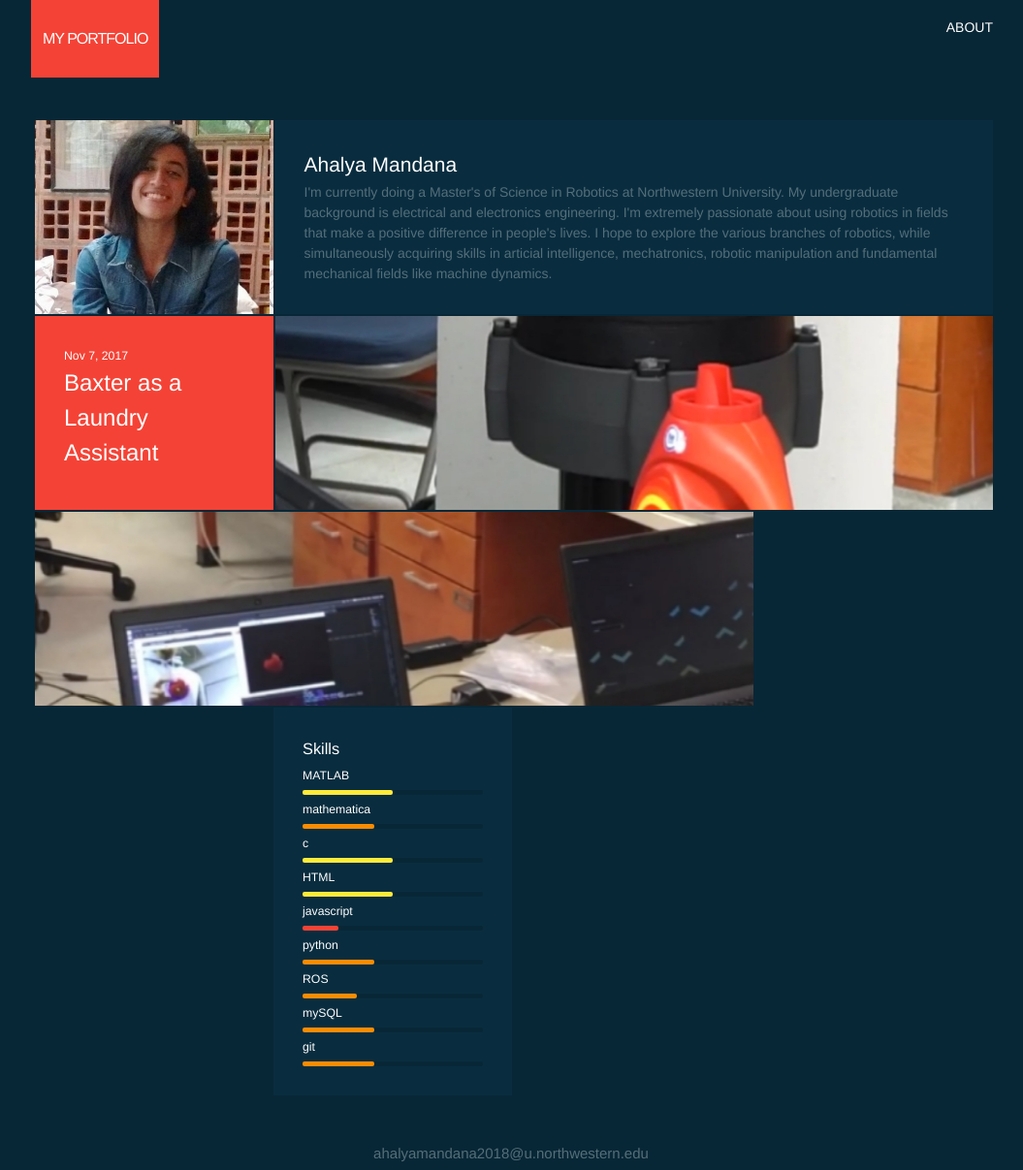
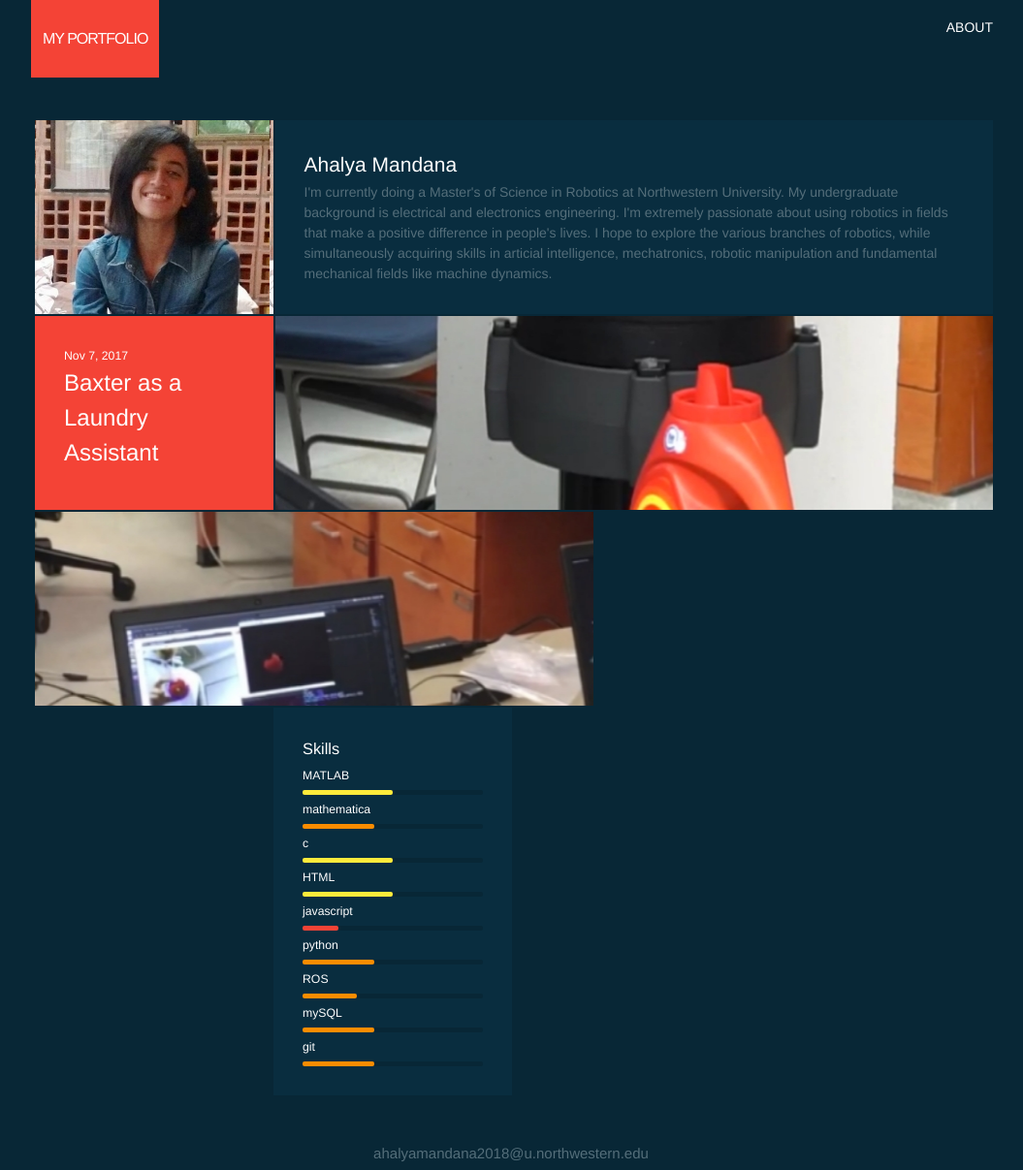
Before and after one commit to am2512/am2512.github.io, a Jekyll site: the page built from index.html, in a window 1280 px wide. Shown: the whole page at 97% size, without its empty margins (112-1167 px from the left). Built offline with Jekyll 4.4.1, drawn with Linux system fonts in a browser that asks for light colours.

```diff
--- a/index.html
+++ b/index.html
@@ -53,7 +53,7 @@ layout: default
 
      <div class="col col-12">
 
-     <div class="col col-9">
+     <div class="col col-7">
         <div class="block glass"  style="background-image:url(assets/2.jpg)">
           </div>
       </div>
```
Also changed, not shown: README.md, _posts/project2.markdown (renamed from _post2/2016-03-30-project.markdown).
